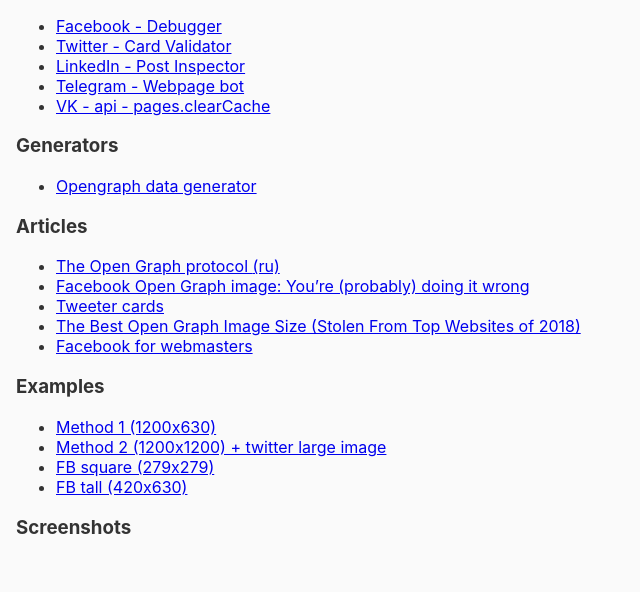
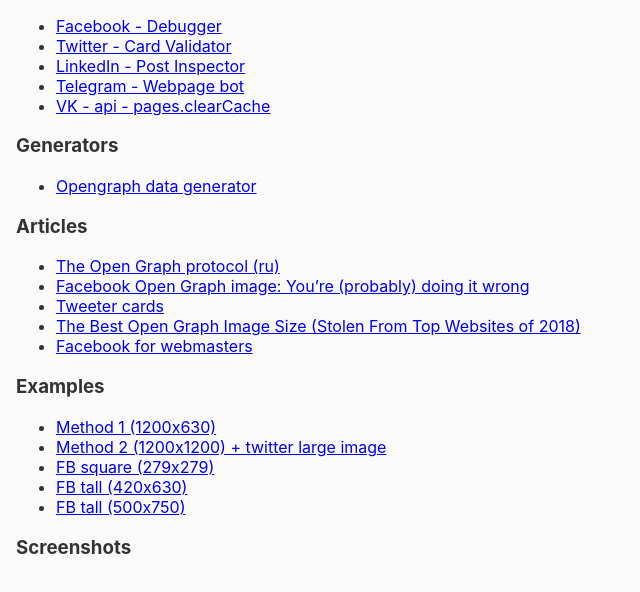
Before and after one commit to forceuser/opengraph-exploration, a website: page index.html in a window 1280 px wide. Shown: the part 108-700 px from the top of the page, without its empty margins (0-640 px from the left). Drawn offline with Linux system fonts and the light colour scheme.

Commit message:
1.0.0 - wip

```diff
--- a/index.html
+++ b/index.html
@@ -168,6 +168,11 @@
                 FB tall (420x630)
                 </a>
             </li>
+            <li>
+                <a href="./method-5/" rel="noreferrer noopener" target="_blank">
+                FB tall (500x750)
+                </a>
+            </li>
         </ul>
         <h3>
             Screenshots
```
